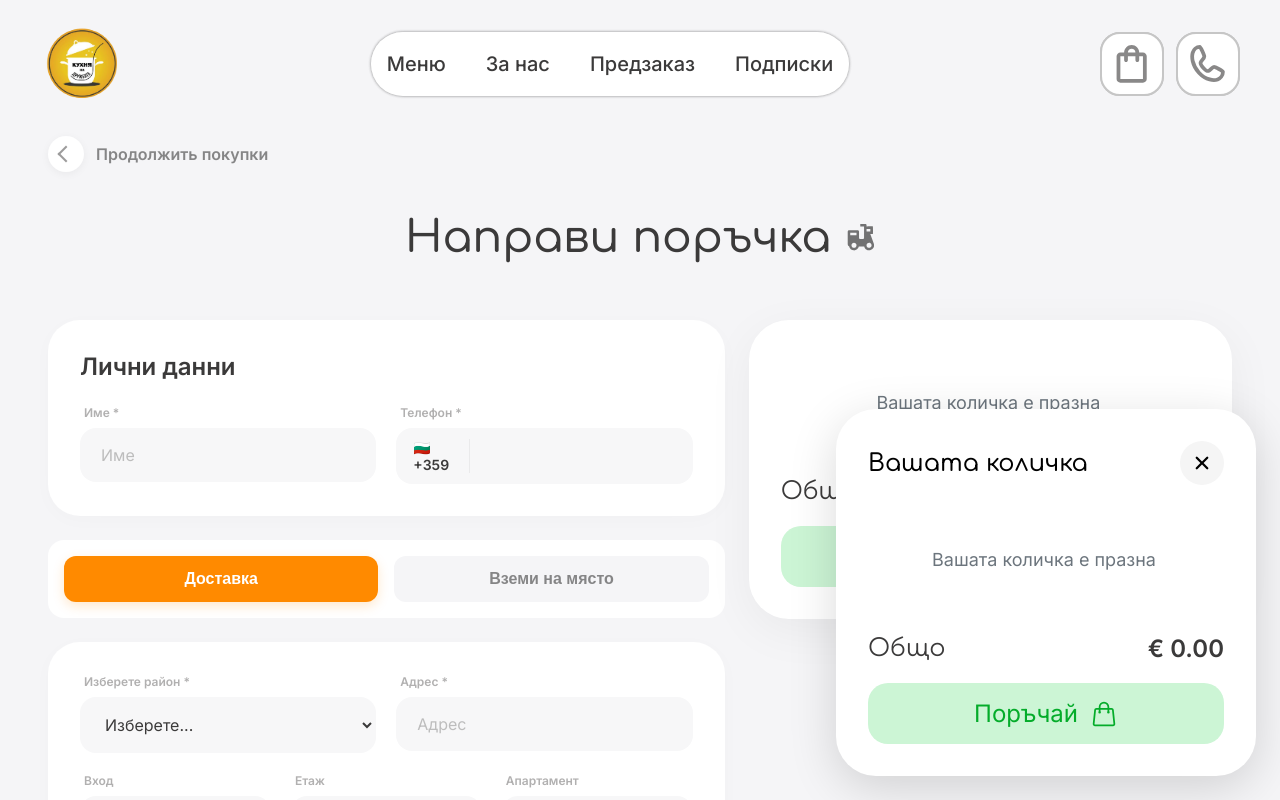
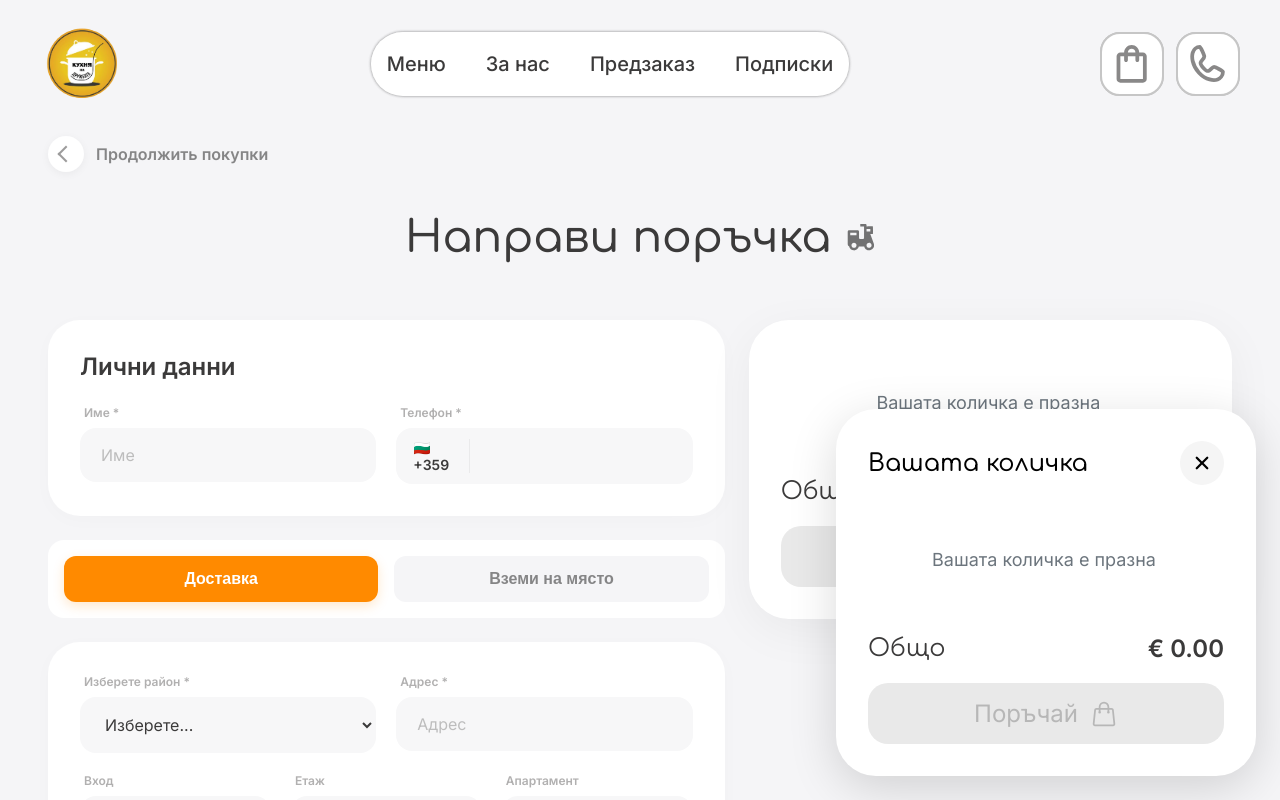
Before and after one commit to Serginho915/kitchen-druzhbata, a Next.js app in the folder frontend/: page /checkout in a window 1280 px wide. Both pictures are taken after a click on the element 1132 px from the left and 64 px from the top of the page. Shown: the top 800 px of the page. Built offline with nearby package versions, Linux system fonts and the light colour scheme.

Commit message:
added unactive buy button

```diff
--- a/frontend/src/components/ui/CartDrawer/CartDrawer.module.scss
+++ b/frontend/src/components/ui/CartDrawer/CartDrawer.module.scss
@@ -274,19 +274,21 @@
   gap: 12px;
   transition: all 0.2s ease;
 
-  &:hover {
-    background: #d1efda;
+  &:hover:not(:disabled) {
+    background: darken($bg-green, 5%);
     transform: translateY(-2px);
   }
 
-  &:active {
+  &:active:not(:disabled) {
     transform: translateY(0);
   }
 
-  a{
-    text-decoration: none;
-    color: $text-green;
-
+  &:disabled {
+    background: #e0e0e0;
+    color: #999;
+    cursor: not-allowed;
+    opacity: 0.7;
+    transform: none;
   }
 
   @include mobile {
--- a/frontend/src/components/ui/CartDrawer/CartDrawer.tsx
+++ b/frontend/src/components/ui/CartDrawer/CartDrawer.tsx
@@ -102,16 +102,29 @@ export const CartDrawer: React.FC<CartDrawerProps> = ({ isEmbedded = false }) =>
           </div>
 
           {isEmbedded ? (
-            <button type="submit" className={styles.orderBtn}>
+            <button
+              type="submit"
+              className={styles.orderBtn}
+              disabled={cartItems.length === 0}
+            >
               Поръчай <HiOutlineShoppingBag size={28} />
             </button>
           ) : (
             <Link
-              href="/checkout"
-              className={styles.orderLink}
-              onClick={() => setIsCartOpen(false)}
+              href={cartItems.length === 0 ? "#" : "/checkout"}
+              className={`${styles.orderLink} ${cartItems.length === 0 ? styles.disabledLink : ""}`}
+              onClick={(e) => {
+                if (cartItems.length === 0) {
+                  e.preventDefault();
+                } else {
+                  setIsCartOpen(false);
+                }
+              }}
             >
-              <button className={styles.orderBtn}>
+              <button
+                className={styles.orderBtn}
+                disabled={cartItems.length === 0}
+              >
                 Поръчай <HiOutlineShoppingBag size={28} />
               </button>
             </Link>
```
